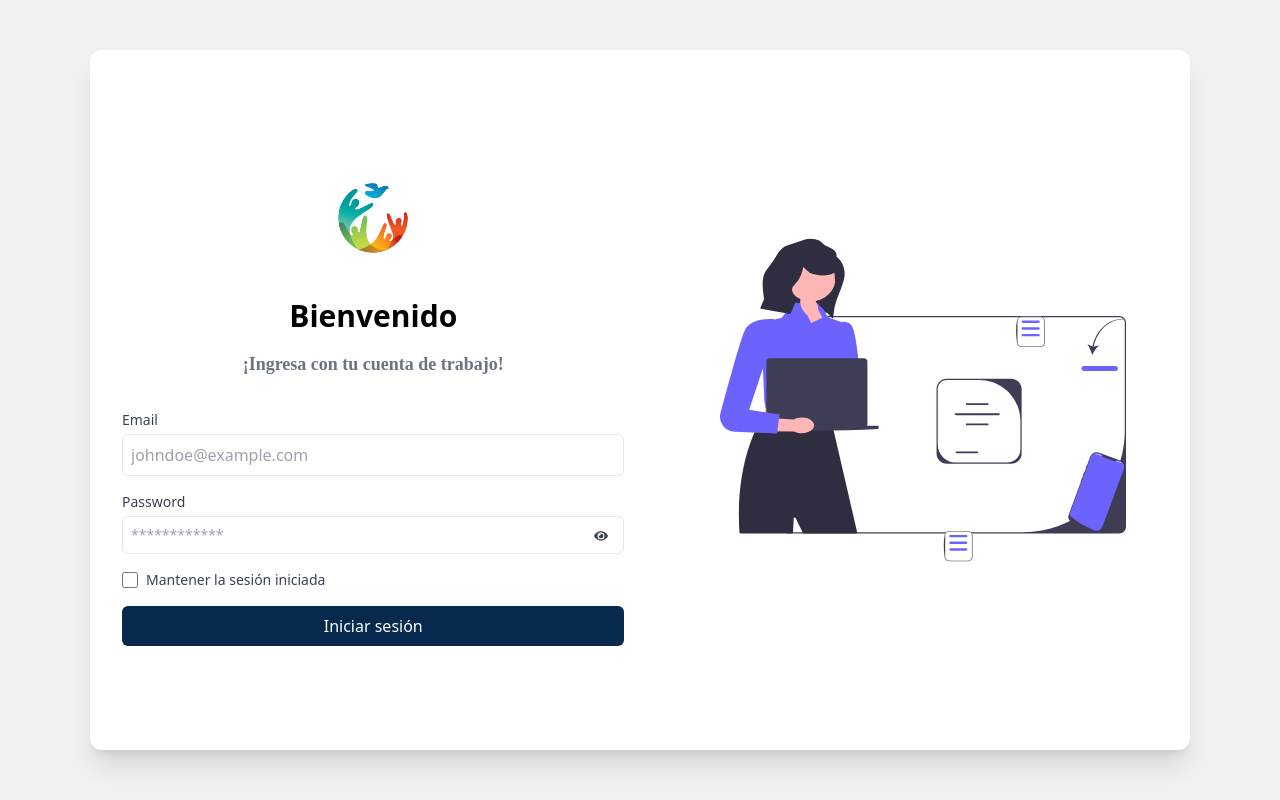
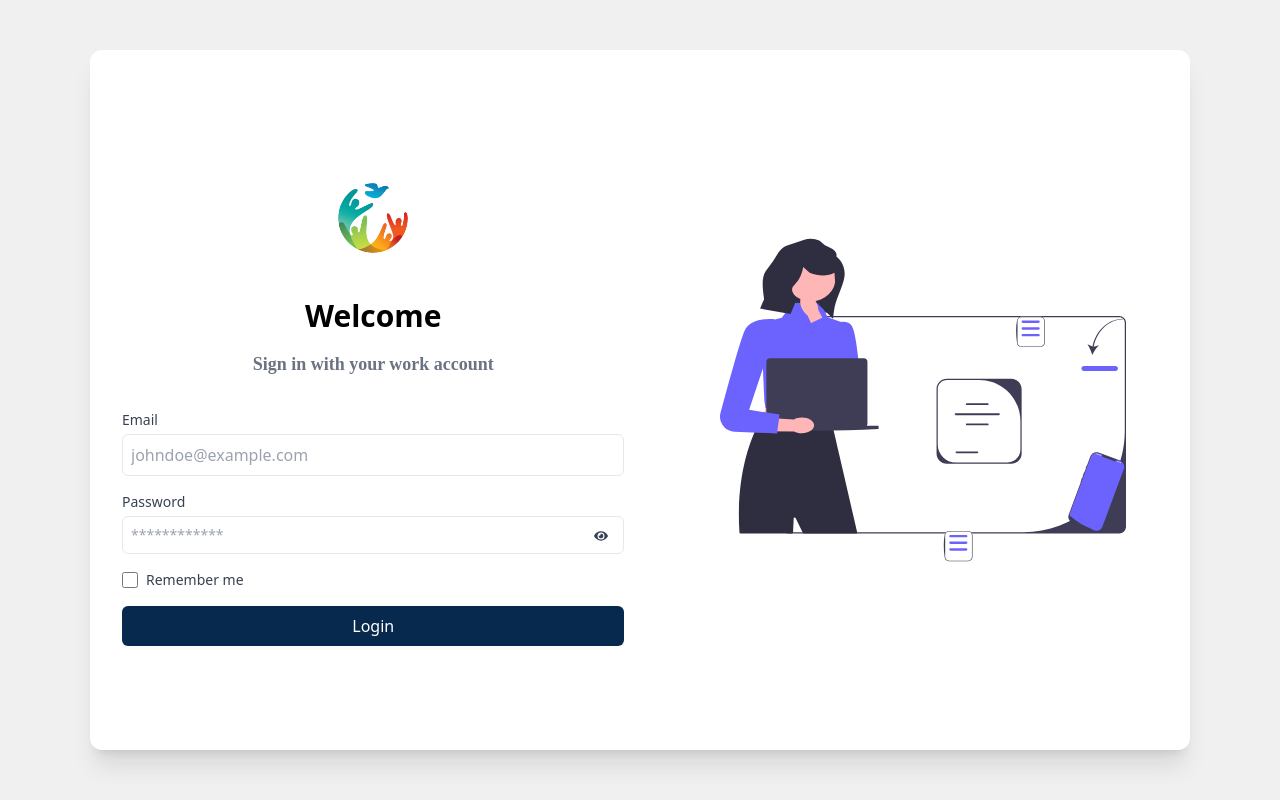
Before and after one commit to cabrera-evil/human-resources-frontend, a React (Vite) app: page /login in a window 1280 px wide. Built offline with nearby package versions, Linux system fonts and the light colour scheme; no server answers.

Commit message:
Refactor: translate login page

```diff
--- a/src/pages/Auth/Login/Login.tsx
+++ b/src/pages/Auth/Login/Login.tsx
@@ -49,7 +49,7 @@ const Login: React.FC = () => {
       navigate('/home', { replace: true });
     })
       .catch(() => {
-        toast.error('Usuario o contraseña incorrectos', {
+        toast.error('Wrong email or password!', {
           toastId: 'login-error',
           autoClose: 3000,
           hideProgressBar: true,
@@ -67,8 +67,8 @@ const Login: React.FC = () => {
         <div className='flex flex-col justify-center w-full h-full p-8 rounded-l-xl'>
           {/* Header */}
           <img className='w-32 mx-auto' src={logo} alt="Logo" />
-          <h1 className="pt-4 mb-4 text-3xl font-semibold text-center">Bienvenido</h1>
-          <p className='mb-8 text-lg font-semibold text-center text-gray-500 font-rancho'>¡Ingresa con tu cuenta de trabajo!</p>
+          <h1 className="pt-4 mb-4 text-3xl font-semibold text-center">Welcome</h1>
+          <p className='mb-8 text-lg font-semibold text-center text-gray-500 font-rancho'>Sign in with your work account</p>
           {/* Form */}
           <form onSubmit={handleSubmit}>
             {/* Login fields */}
@@ -101,11 +101,11 @@ const Login: React.FC = () => {
                 onChange={handleChange}
               />
               <label htmlFor="remember" className="text-sm font-medium text-gray-700">
-                Mantener la sesión iniciada
+                Remember me
               </label>
             </div>
             <button className="w-full px-4 py-2 text-white rounded-md bg-primary-500 hover:bg-primary-hover">
-              Iniciar sesión
+              Login
             </button>
           </form>
         </div>
```
